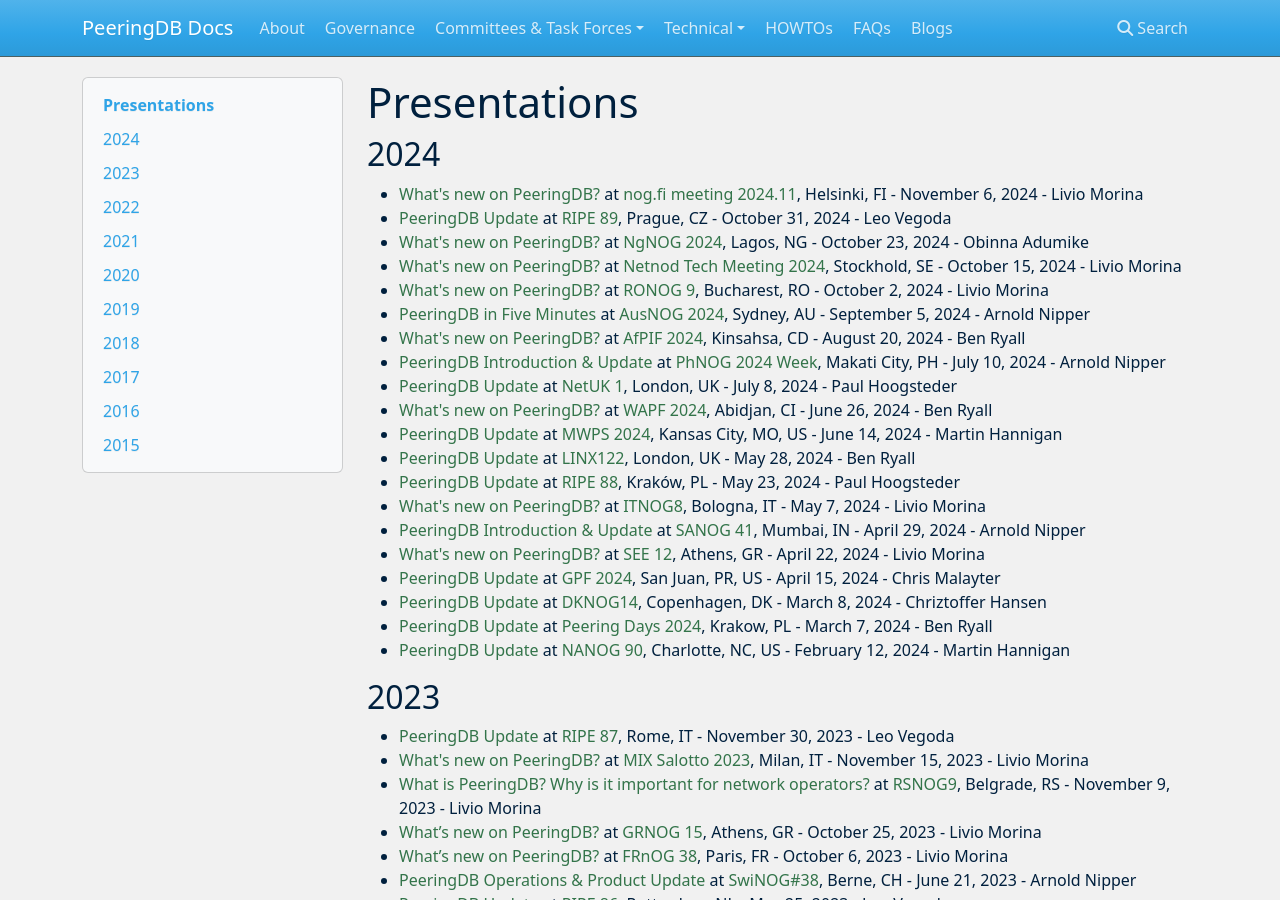
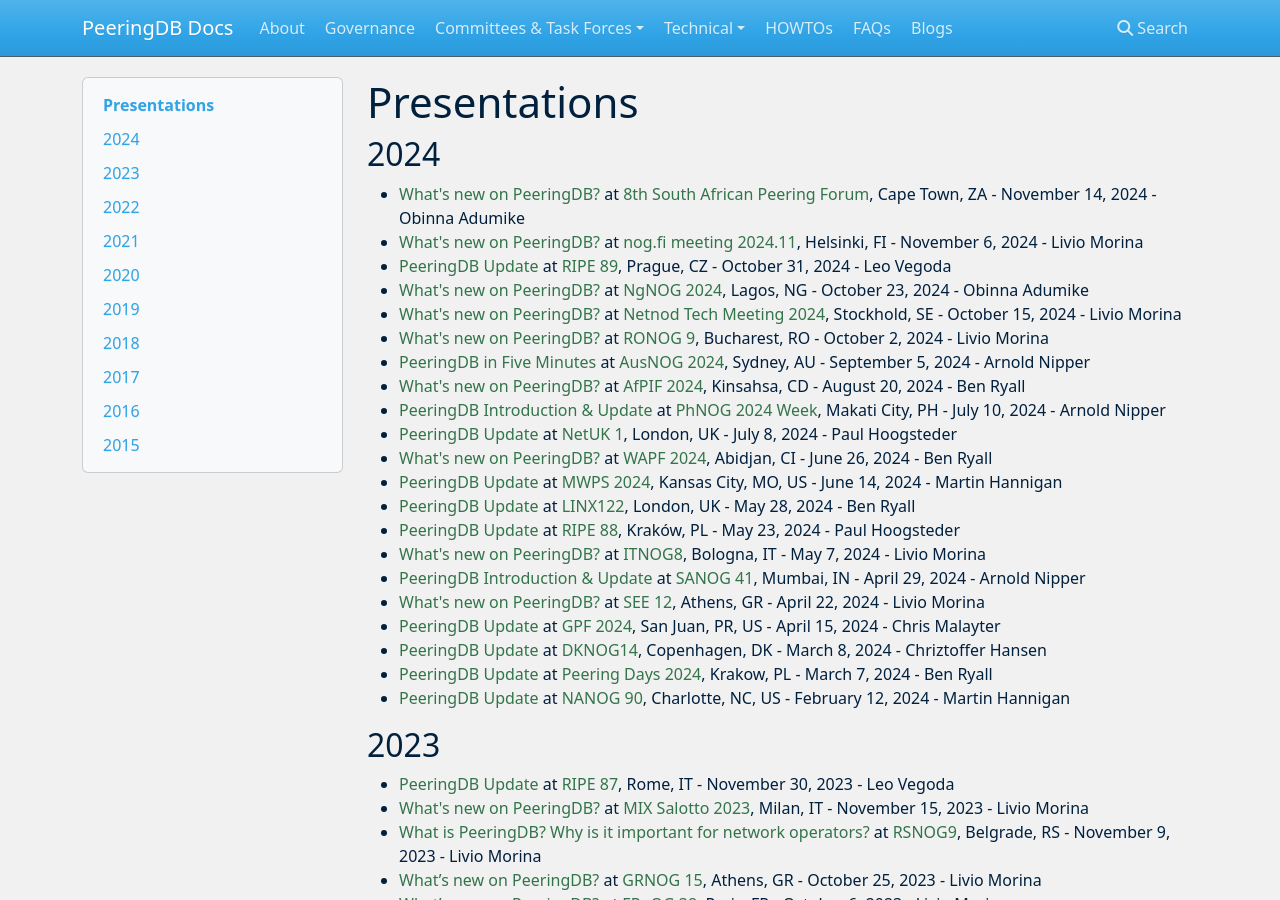
Before and after one commit to peeringdb/docs, an MkDocs documentation site: the page built from docs/presentations.md, in a window 1280 px wide and 900 px high. Built offline with MkDocs 1.6.1, drawn with Linux system fonts in a browser that asks for light colours; nearby versions of some CDN libraries.

Commit message:
Added Obinna's ZAPF presentation.

```diff
--- a/docs/presentations.md
+++ b/docs/presentations.md
@@ -2,6 +2,7 @@
 
 ## 2024
 
+- [What's new on PeeringDB?](presentation/20241114_ZAPF_2024_Obinna_Adumike.pdf) at [8th South African Peering Forum](https://www.zapf.africa/), Cape Town, ZA - November 14, 2024 - Obinna Adumike
 - [What's new on PeeringDB?](presentation/20241106_nog.fi_meeting_2024.11_Morina_Livio.pdf) at [nog.fi meeting 2024.11](https://nog.fi/event/12/), Helsinki, FI - November 6, 2024 - Livio Morina
 - [PeeringDB Update](presentation/20241031_RIPE89_Connect_WG_Leo_Vegoda.pdf) at [RIPE 89](https://ripe89.ripe.net/), Prague, CZ - October 31, 2024 - Leo Vegoda
 - [What's new on PeeringDB?](presentation/20241023_NgNOG_2024_Obinna_Adumike.pdf) at [NgNOG 2024](https://nog.ng/), Lagos, NG - October 23, 2024 - Obinna Adumike
```
Also changed, not shown: 1 other file.
